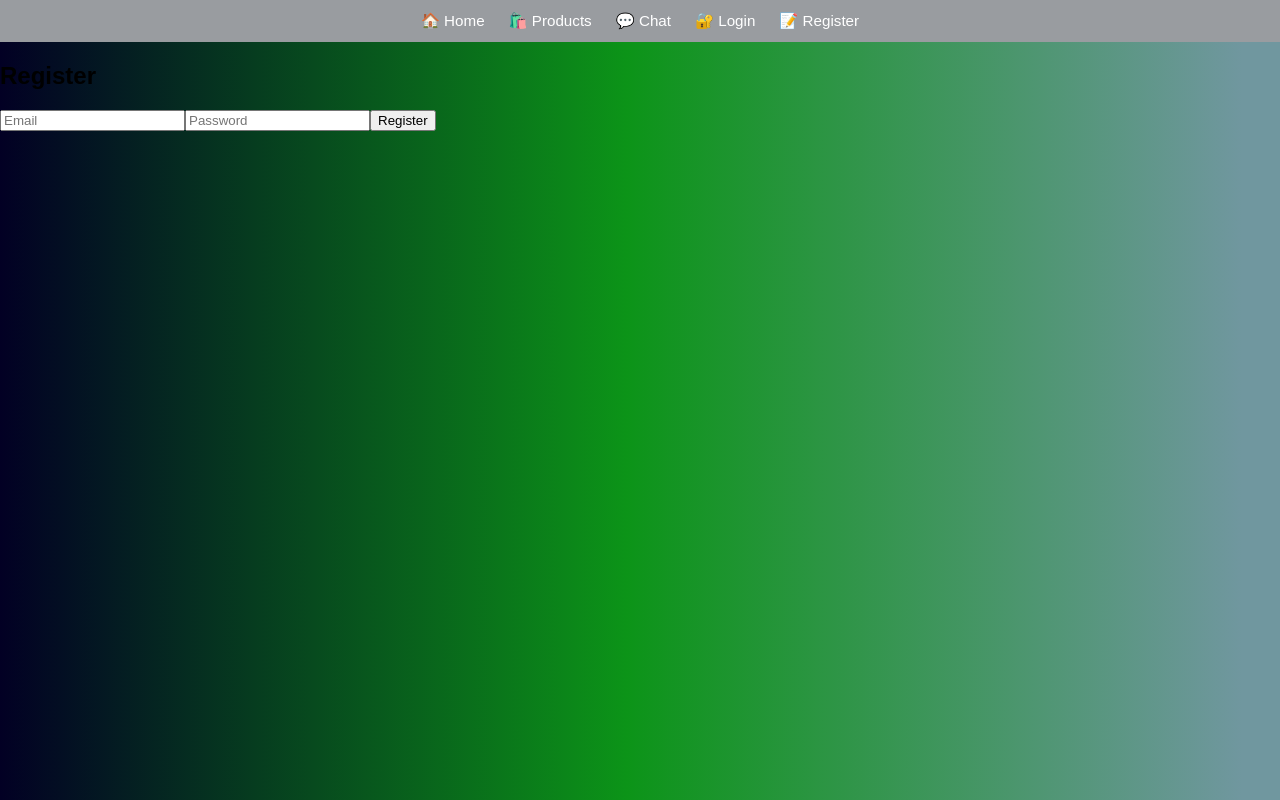
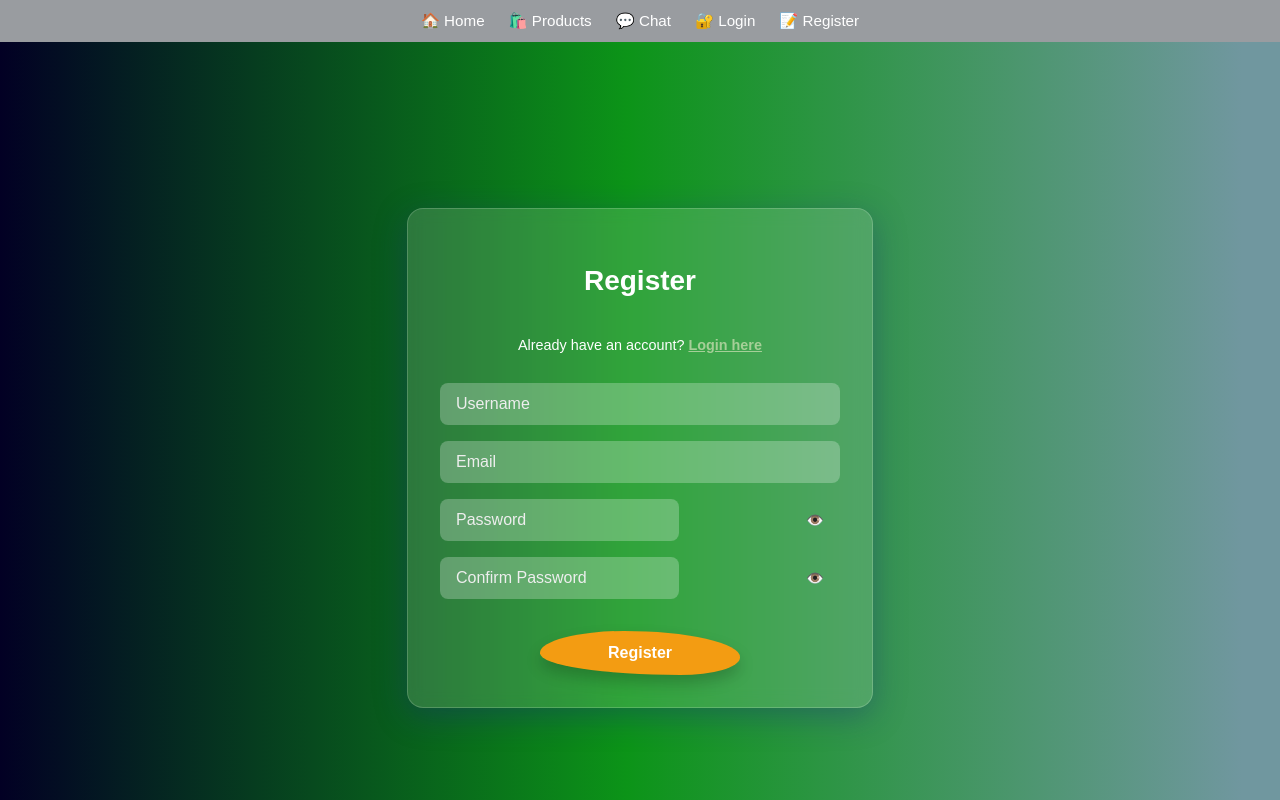
Before and after one commit to SwapSpot-FullStack/SwapSpot-Ecommerce-Frontend, a React (Vite) app: page /register in a window 1280 px wide. Built offline with nearby package versions, Linux system fonts and the light colour scheme.

Commit message:
Improve Login & Register page layout and styling

```diff
--- a/src/pages/Login.jsx
+++ b/src/pages/Login.jsx
@@ -8,18 +8,38 @@ function Login() {
   const [email, setEmail] = useState("");
   const [password, setPassword] = useState("");
   const [error, setError] = useState(null);
+  const [showPassword, setShowPassword] = useState(false);
 
   const navigate = useNavigate();
   const { login } = useAuth();
 
   const handleSubmit = async (e) => {
     e.preventDefault();
+
+    // Validation
+    if (!email.includes("@")) {
+      setError("Enter a valid email.");
+      toast.error("Invalid email.");
+      return;
+    }
+
+    if (password.length < 6) {
+      setError("Password must be at least 6 characters.");
+      toast.error("Password too short.");
+      return;
+    }
+
     try {
       const response = await axios.post("/auth/login", { email, password });
       const token = response.data.token;
 
       login(token);
       toast.success("Logged in successfully 👋");
+
+      // Clear inputs
+      setEmail("");
+      setPassword("");
+
       navigate("/listings");
     } catch (err) {
       setError(err.response?.data?.message ?? "Login failed");
@@ -28,34 +48,59 @@ function Login() {
   };
 
   return (
-    <div className="max-w-md mx-auto mt-10 p-4 bg-white rounded-xl shadow-md">
-      <h2 className="text-2xl font-bold mb-4">Login</h2>
-      <form onSubmit={handleSubmit} className="space-y-4">
+    <main className="login-page">
+      <div className="glass-box">
+        <h2 className="form-title">Login</h2>
+        <form onSubmit={handleSubmit} className="form-container">
+          <p className="form-link-text">
+            Don’t have an account?{" "}
+            <a href="/register" className="form-link">
+              Register here
+            </a>
+          </p>
+
           <input
             type="email"
             placeholder="Email"
             value={email}
             onChange={(e) => setEmail(e.target.value)}
-          className="w-full border rounded px-3 py-2"
+            className="form-input"
             required
           />
+
+          <div style={{ position: "relative" }}>
             <input
-          type="password"
+              type={showPassword ? "text" : "password"}
               placeholder="Password"
               value={password}
               onChange={(e) => setPassword(e.target.value)}
-          className="w-full border rounded px-3 py-2"
+              className="form-input"
               required
             />
-        {error && <p className="text-red-500">{error}</p>}
-        <button
-          type="submit"
-          className="w-full bg-blue-600 text-white py-2 rounded hover:bg-blue-700 transition"
+            <span
+              onClick={() => setShowPassword((prev) => !prev)}
+              style={{
+                position: "absolute",
+                right: "1rem",
+                top: "50%",
+                transform: "translateY(-50%)",
+                cursor: "pointer",
+                color: "#fff",
+                fontSize: "0.9rem",
+              }}
             >
+              {showPassword ? "🙈" : "👁️"}
+            </span>
+          </div>
+
+          {error && <p className="form-error">{error}</p>}
+
+          <button type="submit" className="form-button">
             Login
           </button>
         </form>
       </div>
+    </main>
   );
 }
 
--- a/src/pages/Register.jsx
+++ b/src/pages/Register.jsx
@@ -4,56 +4,151 @@ import { useNavigate } from "react-router-dom";
 import toast from "react-hot-toast";
 
 function Register() {
+  const [username, setUsername] = useState("");
   const [email, setEmail] = useState("");
   const [password, setPassword] = useState("");
+  const [confirm, setConfirm] = useState("");
   const [error, setError] = useState(null);
+  const [showPassword, setShowPassword] = useState(false);
+  const [showConfirm, setShowConfirm] = useState(false);
 
   const navigate = useNavigate();
 
   const handleSubmit = async (e) => {
     e.preventDefault();
+
+    // 1. Username validation
+    if (username.trim().length < 3) {
+      setError("Username must be at least 3 characters.");
+      toast.error("Username must be at least 3 characters.");
+      return;
+    }
+
+    // 2. Email validation
+    if (!email.includes("@")) {
+      setError("Enter a valid email address.");
+      toast.error("Enter a valid email address.");
+      return;
+    }
+
+    // 3. Password validation
+    if (password.length < 6) {
+      setError("Password must be at least 6 characters.");
+      toast.error("Password too short.");
+      return;
+    }
+
+    if (password !== confirm) {
+      setError("Passwords do not match.");
+      toast.error("Passwords do not match.");
+      return;
+    }
+
     try {
-      const response = await axios.post("/auth/login", { email, password });
-      const token = response.data.token;
+      await axios.post("/users/register", { username, email, password });
 
-      login(token);
-      toast.success("Logged in successfully 👋");
-      navigate("/listings");
+      toast.success("Registration successful ✅");
+
+      // 4. Clear form after registration
+      setUsername("");
+      setEmail("");
+      setPassword("");
+      setConfirm("");
+
+      navigate("/login");
     } catch (err) {
-      setError(err.response?.data?.message ?? "Login failed");
-      toast.error(err.response?.data?.message ?? "Login failed");
+      setError(err.response?.data?.message ?? "Registration failed");
+      toast.error(err.response?.data?.message ?? "Registration failed");
     }
   };
 
   return (
-    <div className="max-w-md mx-auto mt-10 p-4 bg-white rounded-xl shadow-md">
-      <h2 className="text-2xl font-bold mb-4">Register</h2>
-      <form onSubmit={handleSubmit} className="space-y-4">
+    <main className="login-page">
+      <div className="glass-box">
+        <h2 className="form-title">Register</h2>
+        <form onSubmit={handleSubmit} className="form-container">
+          <p className="form-link-text">
+            Already have an account?{" "}
+            <a href="/login" className="form-link">
+              Login here
+            </a>
+          </p>
+          <input
+            type="text"
+            placeholder="Username"
+            className="form-input"
+            value={username}
+            onChange={(e) => setUsername(e.target.value)}
+            required
+          />
           <input
             type="email"
             placeholder="Email"
-          className="w-full border rounded px-3 py-2"
+            className="form-input"
             value={email}
             onChange={(e) => setEmail(e.target.value)}
             required
           />
+
+          {/* Show/Hide Password Toggle */}
+          <div style={{ position: "relative" }}>
             <input
-          type="password"
+              type={showPassword ? "text" : "password"}
               placeholder="Password"
-          className="w-full border rounded px-3 py-2"
+              className="form-input"
               value={password}
               onChange={(e) => setPassword(e.target.value)}
               required
             />
-        {error && <p className="text-red-500">{error}</p>}
-        <button
-          type="submit"
-          className="w-full bg-blue-600 text-white py-2 rounded hover:bg-blue-700"
+            <span
+              onClick={() => setShowPassword((prev) => !prev)}
+              style={{
+                position: "absolute",
+                right: "1rem",
+                top: "50%",
+                transform: "translateY(-50%)",
+                cursor: "pointer",
+                color: "#fff",
+                fontSize: "0.9rem",
+              }}
             >
+              {showPassword ? "🙈" : "👁️"}
+            </span>
+          </div>
+
+          <div style={{ position: "relative" }}>
+            <input
+              type={showConfirm ? "text" : "password"}
+              placeholder="Confirm Password"
+              className="form-input"
+              value={confirm}
+              onChange={(e) => setConfirm(e.target.value)}
+              required
+            />
+            <span
+              onClick={() => setShowConfirm((prev) => !prev)}
+              style={{
+                position: "absolute",
+                right: "1rem",
+                top: "50%",
+                transform: "translateY(-50%)",
+                cursor: "pointer",
+                color: "#fff",
+                fontSize: "0.9rem",
+              }}
+            >
+              {showConfirm ? "🙈" : "👁️"}
+            </span>
+          </div>
+
+          {error && <p className="form-error">{error}</p>}
+
+          <button type="submit" className="form-button">
             Register
           </button>
         </form>
       </div>
+    </main>
   );
 }
 
```
Lines whose indentation alone changed are shown as unchanged.
